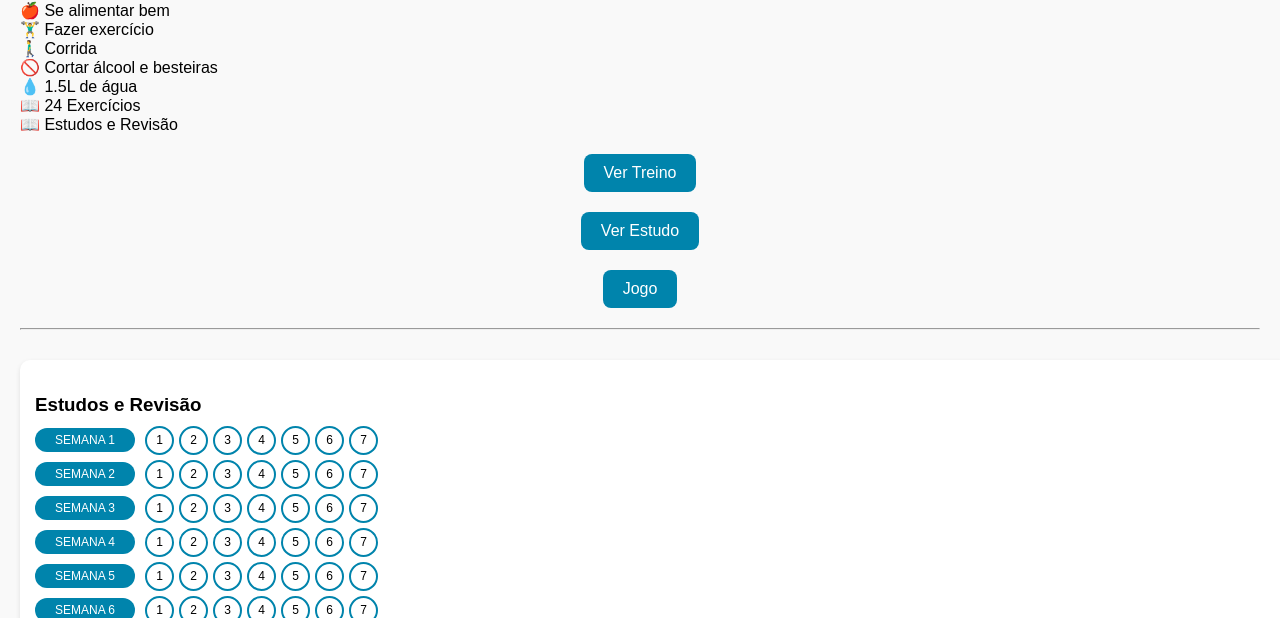
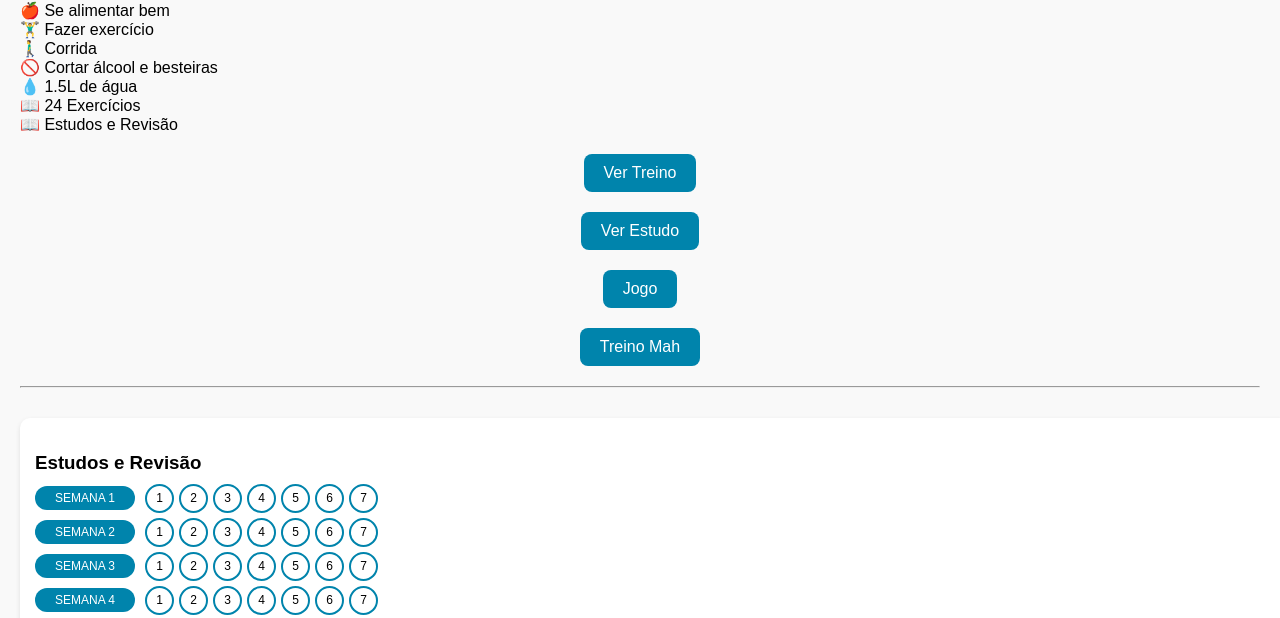
Before and after one commit to anaflaviasc23/itech, a plain HTML site: page index.html in a window 1280 px wide. Shown: the part 482-1100 px from the top of the page. Drawn offline with Linux system fonts and the light colour scheme.

Commit message:
Atualizar o index.html

```diff
--- a/index.html
+++ b/index.html
@@ -145,6 +145,13 @@
 <div style="text-align: center; margin: 20px 0;">
   <button onclick="window.location.href='game.html'" style="padding: 10px 20px; font-size: 16px; background-color: #0084ac; color: white; border: none; border-radius: 8px; cursor: pointer;">
     Jogo
+  </button>
+</div>
+
+<!-- Botão para a página do treino -->
+<div style="text-align: center; margin: 20px 0;">
+  <button onclick="window.location.href='treinomah.html'" style="padding: 10px 20px; font-size: 16px; background-color: #0084ac; color: white; border: none; border-radius: 8px; cursor: pointer;">
+    Treino Mah
   </button>
 </div>
 
```
